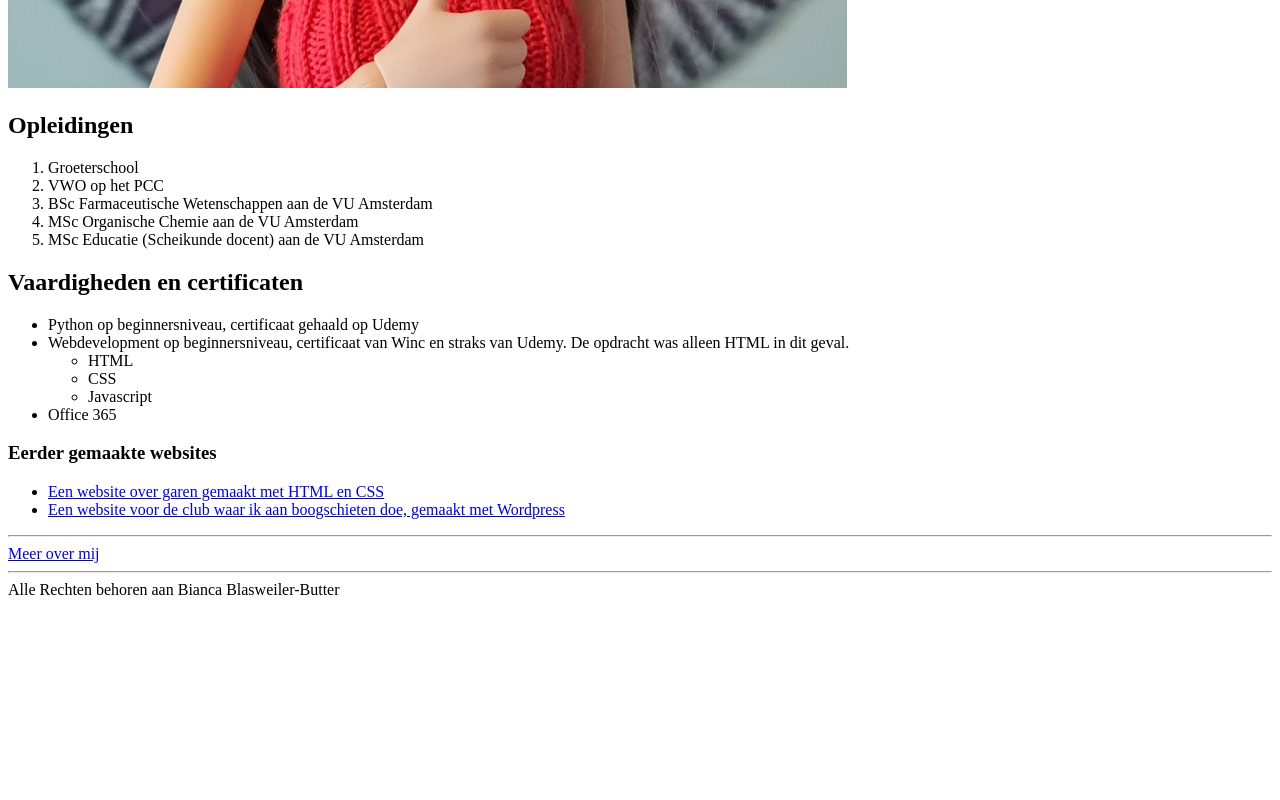
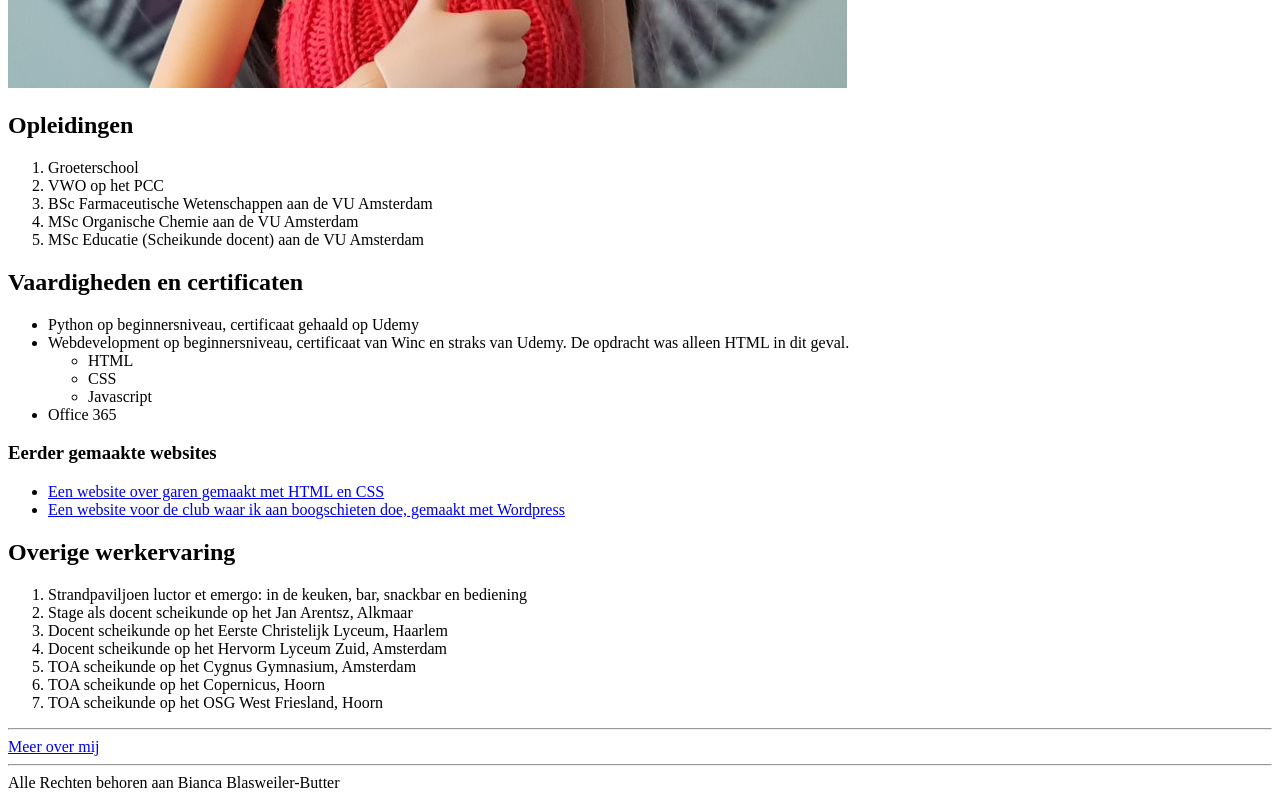
Before and after one commit to BiancaBlas/Resume, a plain HTML site: page index.html in a window 1280 px wide. Shown: the part 831-1631 px from the top of the page. Before the commit the page ends 1438 px from the top, so only its background shows below. Drawn offline with Linux system fonts and the light colour scheme.

Commit message:
Add files via upload
added work expercience

```diff
--- a/index.html
+++ b/index.html
@@ -33,6 +33,16 @@
     <li><a href="https://biancablas.github.io/WincAcademy/" target="_blank">Een website over garen gemaakt met HTML en CSS</a></li>
     <li><a href="https://hbsdewaert.nl/" target="_blank">Een website voor de club waar ik aan boogschieten doe, gemaakt met Wordpress</a></li>
    </ul>
+   <h2>Overige werkervaring</h2>
+   <ol>
+        <li>Strandpaviljoen luctor et emergo: in de keuken, bar, snackbar en bediening</li>
+        <li>Stage als docent scheikunde op het Jan Arentsz, Alkmaar</li>
+        <li>Docent scheikunde op het Eerste Christelijk Lyceum, Haarlem</li>
+        <li>Docent scheikunde op het Hervorm Lyceum Zuid, Amsterdam</li>
+        <li>TOA scheikunde op het Cygnus Gymnasium, Amsterdam</li>
+        <li>TOA scheikunde op het Copernicus, Hoorn</li>
+        <li>TOA scheikunde op het OSG West Friesland, Hoorn</li>
+   </ol>
    <hr>
    <a href="./about.html">Meer over mij</a>
    <hr>
```
